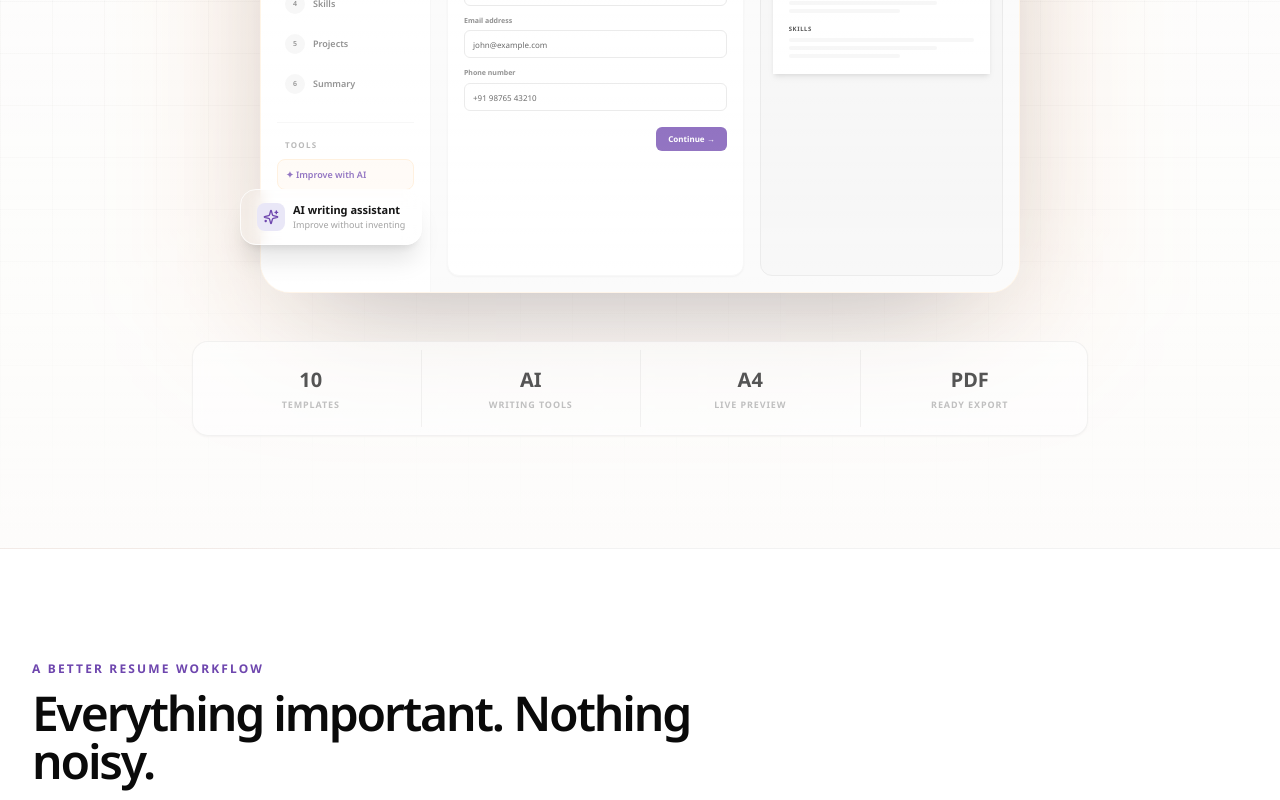
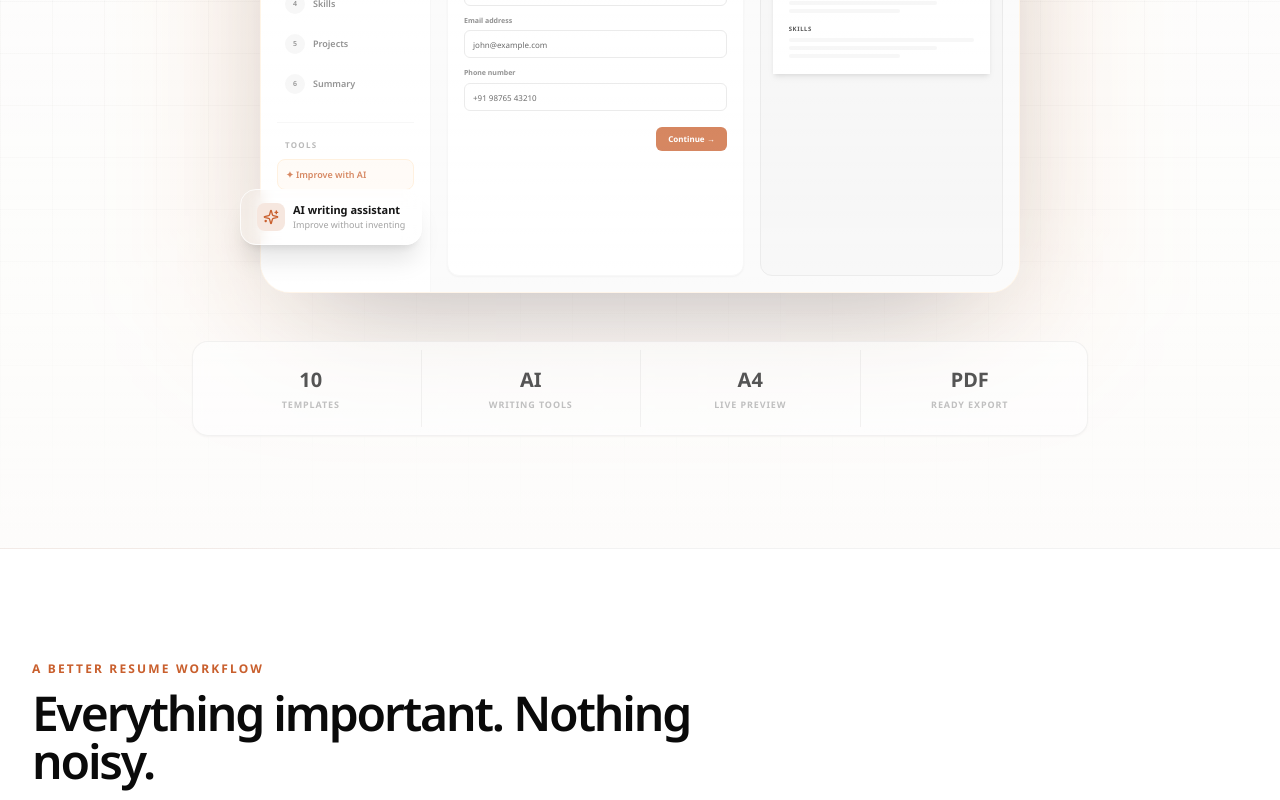
Before and after one commit to gautambetu540-droid/orrica-edge-resume-builder, a Next.js app: page / in a window 1280 px wide. Shown: the part 940-1740 px from the top of the page. Built offline with nearby package versions, Linux system fonts and the light colour scheme; no server answers; the database is empty.

Commit message:
Use Noto Sans and subdued orange global design tokens

```diff
--- a/app/layout.tsx
+++ b/app/layout.tsx
@@ -55,20 +55,20 @@ const GLOBAL_DESIGN_STYLES = `
     --oe-font-weight-semibold: 600;
     --oe-font-weight-bold: 700;
     --oe-color-black: #000000;
-    --oe-color-primary: #6E46AE;
-    --oe-color-primary-hover: #5D389C;
-    --oe-color-secondary: #B051AA;
-    --oe-color-mint: #E0F3F2;
-    --oe-color-lavender: #E9E7F7;
+    --oe-color-primary: #C95F2D;
+    --oe-color-primary-hover: #B95329;
+    --oe-color-secondary: #D97845;
+    --oe-color-soft-orange: #F6E7DF;
+    --oe-color-light-orange: #FBF3EE;
     --oe-color-gray: #F0F0F0;
     --oe-color-white: #FFFFFF;
     --oe-color-dark: #000000;
     --oe-page: #FFFFFF;
     --oe-surface: #FFFFFF;
     --oe-line: #F0F0F0;
-    --oe-ring: rgba(110,70,174,.16);
-    --oe-shadow-sm: 0 8px 24px -18px rgba(0,0,0,.20);
-    --oe-shadow-md: 0 24px 60px -38px rgba(0,0,0,.24);
+    --oe-ring: rgba(201,95,45,.16);
+    --oe-shadow-sm: 0 8px 24px -18px rgba(0,0,0,.18);
+    --oe-shadow-md: 0 24px 60px -38px rgba(0,0,0,.22);
   }
 
   html, body, button, input, textarea, select, option, a, label, table, th, td {
@@ -93,15 +93,13 @@ const GLOBAL_DESIGN_STYLES = `
 
   .oe-primary-button, button.bg-orange-500, button.bg-orange-600, .bg-orange-500 { background-color: var(--oe-color-primary) !important; }
   .oe-primary-button:hover, button.bg-orange-500:hover, button.bg-orange-600:hover, .bg-orange-500:hover { background-color: var(--oe-color-primary-hover) !important; }
-  .text-orange-500, .text-orange-600, .text-orange-700 { color: var(--oe-color-primary) !important; }
+  .text-orange-400, .text-orange-500, .text-orange-600, .text-orange-700 { color: var(--oe-color-primary) !important; }
   .hover\\:text-orange-400:hover, .hover\\:text-orange-500:hover, .hover\\:text-orange-600:hover, .hover\\:text-orange-700:hover { color: var(--oe-color-secondary) !important; }
-  .bg-orange-50, .bg-orange-100 { background-color: var(--oe-color-lavender) !important; }
+  .bg-orange-50, .bg-orange-100 { background-color: var(--oe-color-soft-orange) !important; }
 
-  /* Consistent shared landing header logo sizing. */
   .oe-glass-nav img[alt*="Orrica Edge"] { height: 32px !important; width: auto !important; max-width: 150px !important; object-fit: contain !important; object-position: left center !important; }
   @media (max-width: 767px) { .oe-glass-nav img[alt*="Orrica Edge"] { height: 26px !important; max-width: 124px !important; } }
 
-  /* Keep standalone resume-flow logos centered and visually consistent. */
   .oe-intro img[src*="logo-orricaedge"], .oe-choice img[src*="logo-orricaedge"], .oe-upload img[src*="logo-orricaedge"], .oe-resume-wizard img[src*="logo-orricaedge"] { height: 30px !important; width: auto !important; max-width: 150px !important; object-fit: contain !important; object-position: center !important; }
   @media (max-width: 767px) {
     .oe-intro img[src*="logo-orricaedge"], .oe-choice img[src*="logo-orricaedge"], .oe-upload img[src*="logo-orricaedge"], .oe-resume-wizard img[src*="logo-orricaedge"] { height: 26px !important; max-width: 132px !important; }
```
